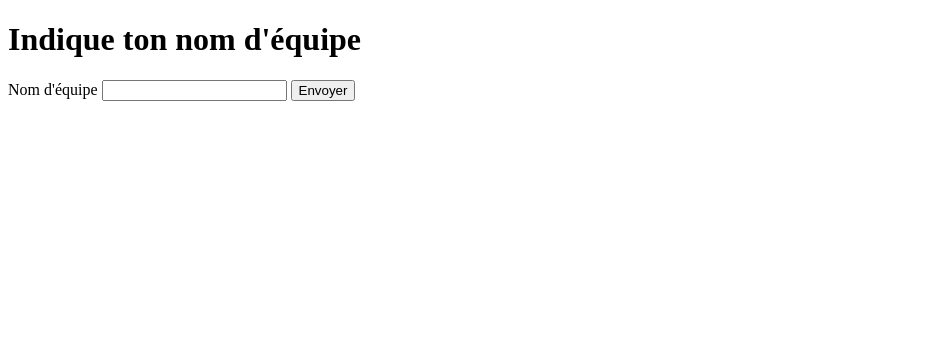
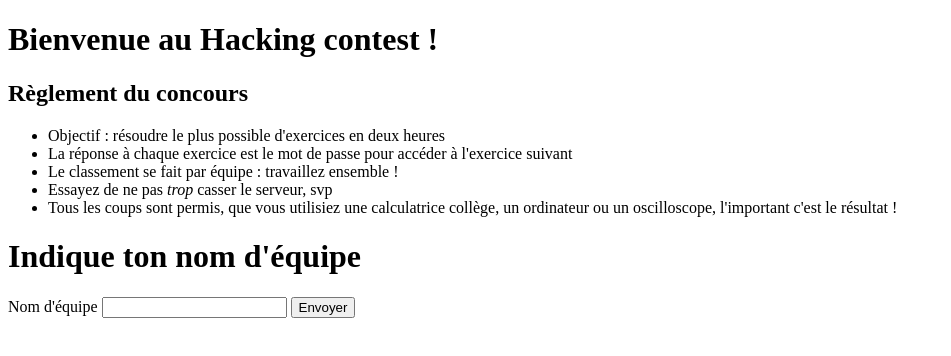
Before and after one commit to Funigtor/champignonchips, a website: page teamname.html in a window 1280 px wide. Shown: the whole page, without its empty margins (0-951 px from the left). Drawn offline with Linux system fonts and the light colour scheme.

Commit message:
Ajout des règles du jeu sur la page d'accueil pour faire joli.

```diff
--- a/teamname.html
+++ b/teamname.html
@@ -1,9 +1,19 @@
 <!Doctype html>
 <head>
     <meta charset="utf-8" />
-    <title>Indique le nom d'équipe</title>
+    <title>Bienvenue au Hacking Contest !</title>
 </head>
 <body>
+
+    <h1>Bienvenue au Hacking contest !</h1>
+    <h2>Règlement du concours</h2>
+    <ul>
+        <li>Objectif : résoudre le plus possible d'exercices en deux heures</li>
+        <li>La réponse à chaque exercice est le mot de passe pour accéder à l'exercice suivant</li>
+        <li>Le classement se fait par équipe : travaillez ensemble !</li>
+        <li>Essayez de ne pas <i>trop</i> casser le serveur, svp</li>
+        <li>Tous les coups sont permis, que vous utilisiez une calculatrice collège, un ordinateur ou un oscilloscope, l'important c'est le résultat !</li>
+    </ul>
     <h1>
         Indique ton nom d'équipe
     </h1>
```
